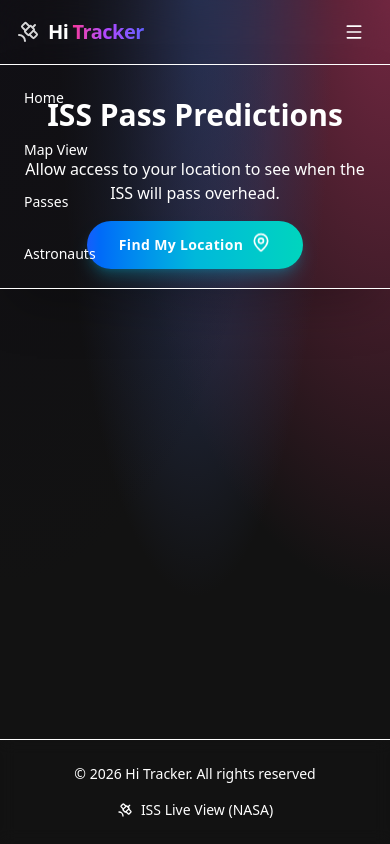
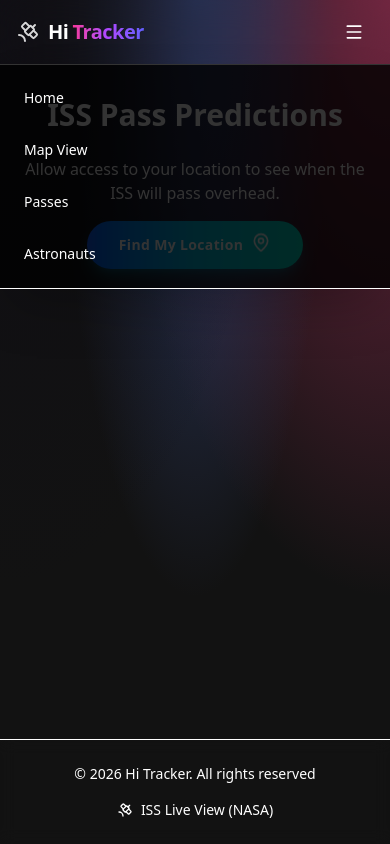
Before and after one commit to faisalshafique146/hi-track, a Next.js app: page /passes in a window 390 px wide. Both pictures are taken after a click on the button "Toggle menu". Built offline with nearby package versions, Linux system fonts and the light colour scheme.

Commit message:
fix: Update mobile menu background color for better visibility

```diff
--- a/src/components/layout/Header.tsx
+++ b/src/components/layout/Header.tsx
@@ -63,7 +63,7 @@ export function Header() {
                         animate={{ opacity: 1, y: 0 }}
                         exit={{ opacity: 0, y: -20 }}
                         transition={{ duration: 0.2 }}
-                        className="md:hidden absolute top-16 left-0 w-full border-b border-primary/20 bg-linear-to-b from-background via-background to-primary/5 shadow-2xl p-4"
+                        className="md:hidden absolute top-16 left-0 w-full border-b border-primary/20 bg-linear-to-b from-background via-background to-primary/5 shadow-2xl p-4 bg-black/80"
                     >
                         <nav className="flex flex-col gap-4">
                             {navItems.map((item) => (
```
